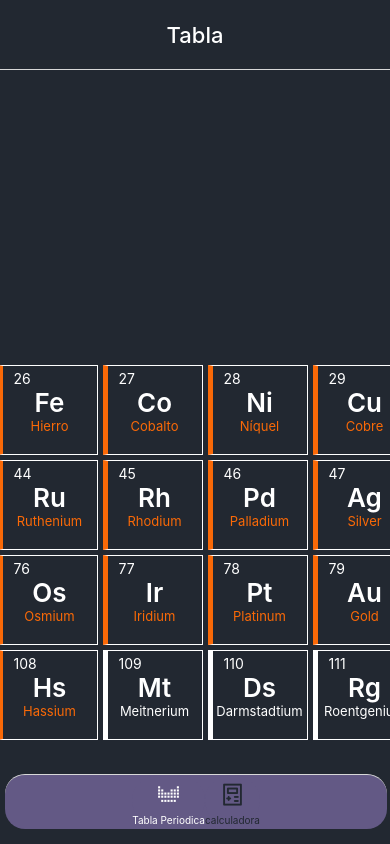
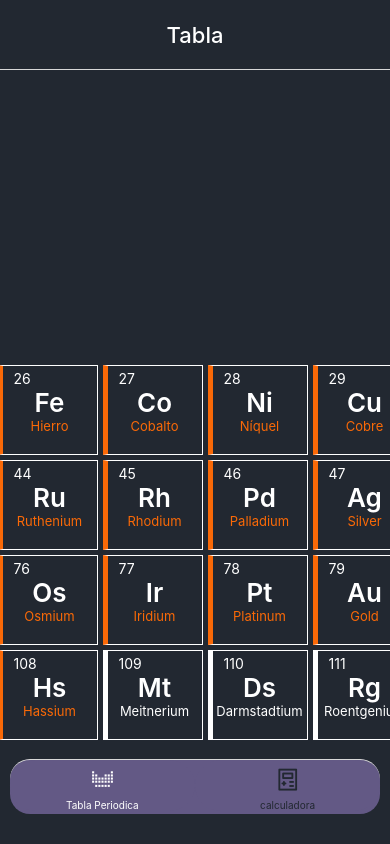
Before and after one commit to desingkuro/Periodic-Table-App, a React Native app: screen / in a window 390 px wide. Built offline with nearby package versions, Linux system fonts and the light colour scheme.

Commit message:
estilos al tab navigation

```diff
--- a/src/navigation/TabNavigationBar.js
+++ b/src/navigation/TabNavigationBar.js
@@ -25,16 +25,16 @@ export function TabNavigationBar() {
             },
             tabBarStyle:{
                 height:55,
-                width:"98%",
+                width:"95%",
                 borderRadius:20,
                 alignSelf:'center',
                 justifyContent:'center',
-                marginBottom:15,
+                marginBottom:30,
                 backgroundColor:'#635985',
                 position: 'absolute', // Eliminar el espacio en blanco detrás de la barra de navegación
-                left:5,
-                alignItems:'center',
-                right:5
+                left:'2.5%',
+                right:'2.5%',
+                borderColor:'#635985'
             },
             tabBarLabelStyle:{
                 fontSize:10
```
